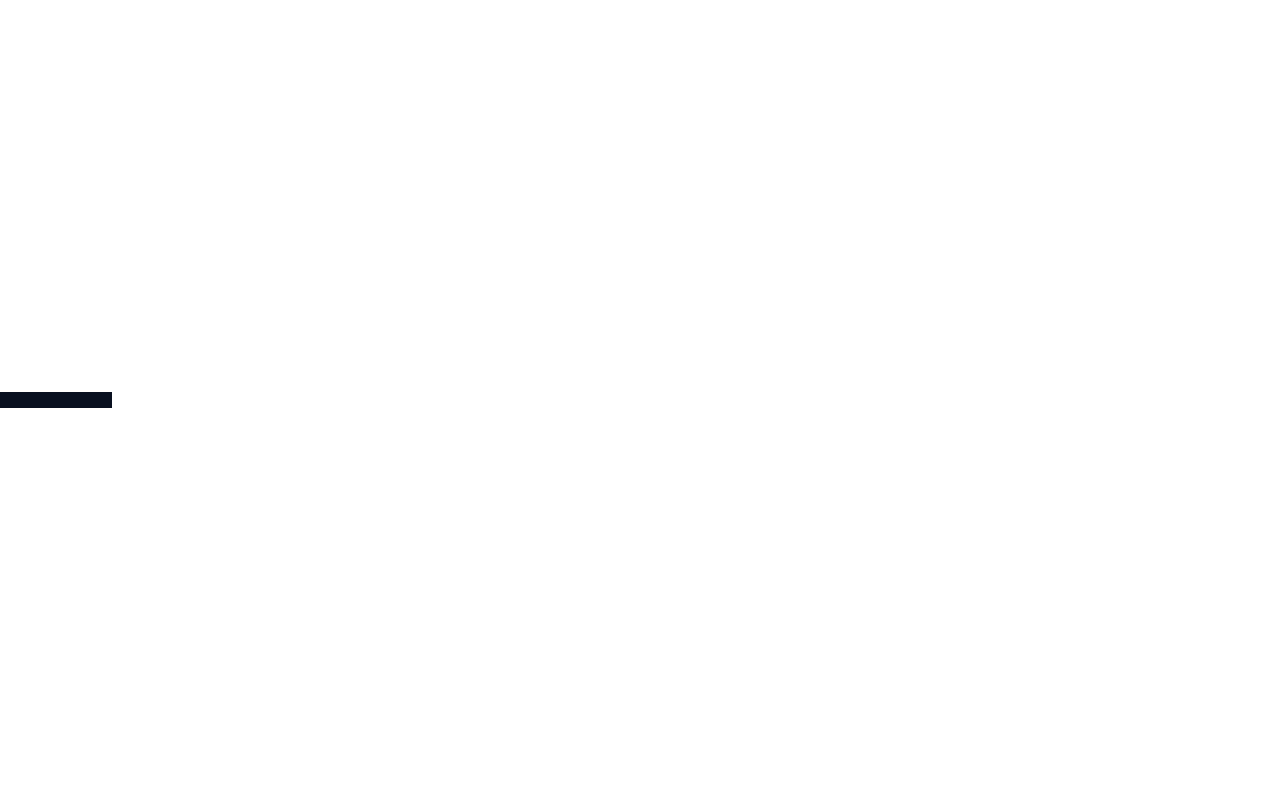
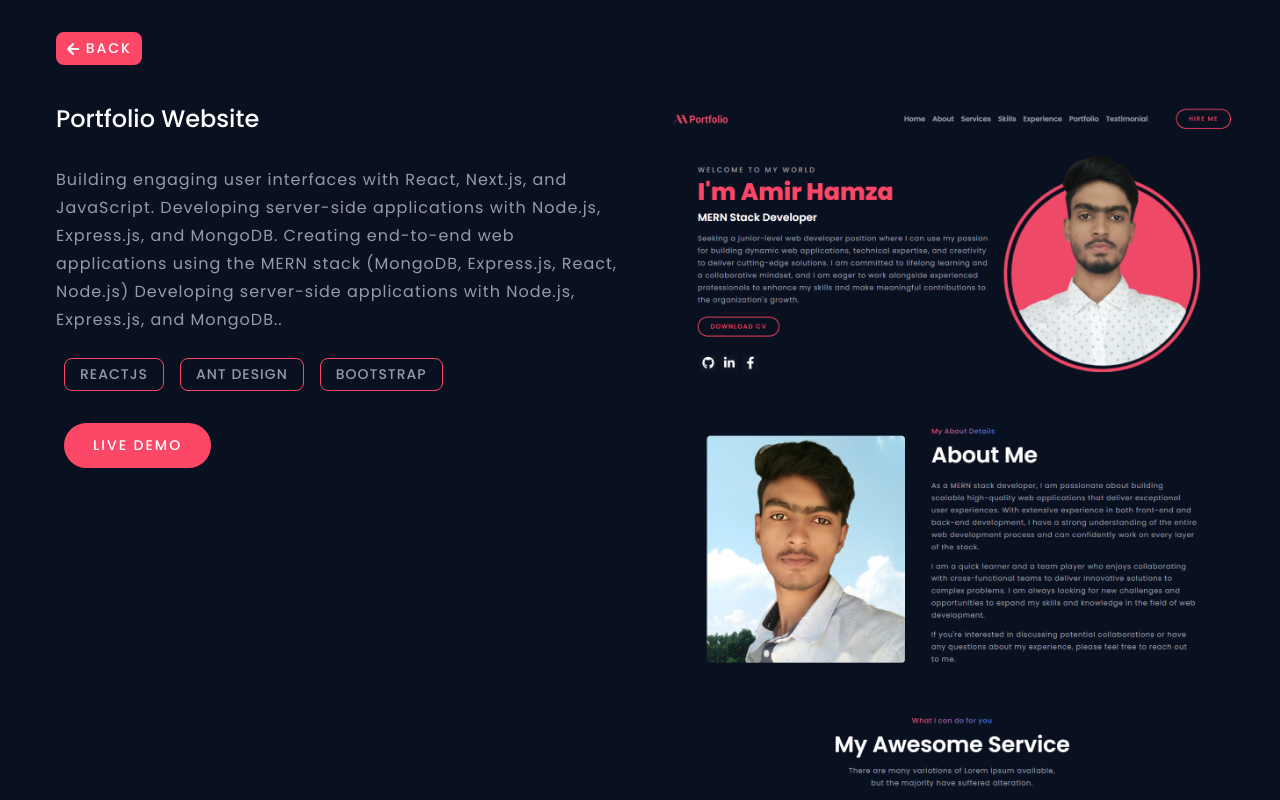
Before and after one commit to amirhamja4bd/portfolio-frontend, a React (Vite) app: page /project/1 in a window 1280 px wide. Before the commit this address had no page. Shown: the top 800 px of the page. Built offline with nearby package versions, Linux system fonts and the light colour scheme.

Commit message:
project details

```diff
--- a/package.json
+++ b/package.json
@@ -11,6 +11,7 @@
   },
   "dependencies": {
     "@popperjs/core": "^2.11.8",
+    "antd": "^5.6.1",
     "next": "^13.4.4",
     "react": "^18.2.0",
     "react-dom": "^18.2.0"
--- a/src/App.css
+++ b/src/App.css
@@ -85,6 +85,21 @@ input[type=number]::-webkit-outer-spin-button{
 section{
     padding: 50px;
 }
+.tag-btn{
+    display: inline-block;
+    border-radius: 8px;
+    transition: all .4s ease-in-out;
+    padding: 5px 15px;
+    background-color: transparent;
+    border: 1px solid var(--primary-color);
+    color: var(--gray-color);
+    font-weight: 500;
+    font-size: 14px;
+    text-transform: uppercase;
+    letter-spacing: 1px;
+    text-decoration: none;
+    cursor: pointer;
+}
 .main-btn{
     display: inline-block;
     border-radius: 50px;
@@ -103,6 +118,25 @@ section{
     background-color: var(--primary-color);
     border-color: var(--primary-color);
     color: var(--text-white);
+}
+.main-btn-fill{
+    display: inline-block;
+    border-radius: 50px;
+    transition: all .4s ease-in-out;
+    padding: 10px 27px;
+    background-color: var(--primary-color);
+    border: 2px solid var(--primary-color);
+    color: var(--text-white);
+    font-weight: 500;
+    font-size: 14px;
+    text-transform: uppercase;
+    letter-spacing: 2px;
+    text-decoration: none;
+}
+.main-btn-fill:hover{
+    background-color: transparent;
+    border-color: var(--primary-color);
+    color: var(--primary-color);
 }
 .secondary-button{
     display: inline-block;
--- a/src/App.jsx
+++ b/src/App.jsx
@@ -24,7 +24,7 @@ function App() {
             <Toaster position='top-right'/>
             <Routes>
               <Route path='/' element={ <Home/>} />
-              <Route path='/portfolio/details' element={ <Details/>} />
+              <Route path='/project/:id' element={ <Details/>} />
             </Routes>
           </BrowserRouter>
         </div>
--- a/src/components/Portfolio/Details.jsx
+++ b/src/components/Portfolio/Details.jsx
@@ -1,16 +1,114 @@
 import React from 'react';
-import { useNavigate } from 'react-router-dom';
+import portfolio from "../../assets/portfolio/Portfolio.png";
+import Ostad from "../../assets/portfolio/Ostad.png";
+import Lead from "../../assets/portfolio/LeadEdocare.png";
+import Zayan from "../../assets/portfolio/Zayan-Shop.png";
+import { useNavigate, useParams } from 'react-router-dom';
+import { Image } from 'antd';
+import { useState } from 'react';
+import { FaArrowLeft } from 'react-icons/fa';
 
 const Details = () => {
     const navigate = useNavigate();
+    const [visible, setVisible] = useState(false);
 
     const handleClick = () => {
         navigate(-1);
       };
 
+      const { id } = useParams();
+
+      const PValue = [
+        {
+            _id: 1,
+            thumbnail: portfolio,
+            images: [portfolio, portfolio],
+            title:  "Portfolio Website",
+            description:  "Building engaging user interfaces with React, Next.js, and JavaScript. Developing server-side applications with Node.js, Express.js, and MongoDB. Creating end-to-end web applications using the MERN stack (MongoDB, Express.js, React, Node.js) Developing server-side applications with Node.js, Express.js, and MongoDB..",
+            technology: 'React, Next, MongoDb, Express Nodejs',
+            tags: [ 'Reactjs', 'Ant Design' , ' Bootstrap',] ,
+            liveLink: '#'
+        },
+        {
+            _id: 2,
+            thumbnail: Ostad,
+            images: [Ostad, Ostad],
+            title:  "Online Learning Management System",
+            description: "Building engaging user interfaces with React, Next.js, and JavaScript. Developing server-side applications with Node.js, Express.js, and MongoDB. Creating end-to-end web applications using the MERN stack (MongoDB, Express.js, React, Node.js) Developing server-side applications with Node.js, Express.js, and MongoDB.",
+            technology: 'React, Next, MongoDb, Express Nodejs',
+            tags: [ 'Reactjs' , 'Nextjs' , 'MongoDB' , 'Mongoose' , 'Express' , 'Tailwind css' , 'Ant Design' ,] ,
+            liveLink: '#'
+        },
+        {
+            _id: 3,
+            thumbnail: Lead,
+            images: [Lead, Lead],
+            title:  "LMS for Children",
+            description:  "Building engaging user interfaces with React, Next.js, and JavaScript. Developing server-side applications with Node.js, Express.js, and MongoDB. Creating end-to-end web applications using the MERN stack (MongoDB, Express.js, React, Node.js) Developing server-side applications with Node.js, Express.js, and MongoDB.",
+            technology: 'React, Next, MongoDb, Express Nodejs',
+            tags: [ 'Reactjs' , 'Nextjs' , 'MongoDB' , 'Mongoose' , 'Express' , 'Tailwind css' , 'Ant Design' ,] ,
+            liveLink: '#'
+        },
+        {
+            _id: 4,
+            thumbnail: Zayan,
+            images: [Zayan, Zayan],
+            title:  "Ecommerce Website",
+            description: "Building engaging user interfaces with React, Next.js, and JavaScript. Developing server-side applications with Node.js, Express.js, and MongoDB. Creating end-to-end web applications using the MERN stack (MongoDB, Express.js, React, Node.js) Developing server-side applications with Node.js, Express.js, and MongoDB.",
+            technology: 'React, Next, MongoDb, Express Nodejs',
+            tags: [ 'Reactjs' , 'MongoDB' , 'Mongoose' , 'Express' , ' Bootstrap' , 'Ant Design' ,] ,
+            liveLink: '#'
+        },
+    ]
+
+    const project = PValue.find((p) => p._id === parseInt(id));
+
     return (
-        <div className='py-5'>
-            <button className='secondary-button p-0 py-1 px-2' onClick={handleClick}>Go Back</button>
+        <div className=''>
+            {project && (
+                <>
+            <button className='secondary-button p-0 py-1 px-2 my-4' onClick={handleClick}> <FaArrowLeft/> Back</button>
+            <div className="row mt-3">
+                <div className="col-md-6">
+                    <div className="">
+                    <h4 className='pb-4'>{project.title}</h4>
+                    <p>{project.description}</p>
+                    {project?.tags?.map((tag, i)=> (
+                        <a  className='tag-btn my-2 mx-2'>{tag}</a>
+                    ))}
+                    </div>
+                    <a href="" className='main-btn-fill ms-2 mt-4 '>Live Demo</a>
+                </div>
+                <div className="col-md-6">
+                    <Image
+                        preview={{
+                        visible: false,
+                        }}
+                        width={600}
+                        src={project.thumbnail}
+                        onClick={() => setVisible(true)}
+                    />
+                    <div
+                        style={{
+                        display: 'none',
+                        }}
+                    >
+                        <Image.PreviewGroup
+                        preview={{
+                            visible,
+                            onVisibleChange: (vis) => setVisible(vis),
+                        }}
+                        style={{ width: '1000px', height: '500px' }}
+                        >
+                        {project?.images?.map((img, i)=> (
+                            <Image  key={i} src={img} />
+                        ))}
+                        </Image.PreviewGroup>
+                    </div>
+                </div>
+            </div>
+            </>
+            )}
         </div>
     );
 };
--- a/src/components/Portfolio/Portfolio.jsx
+++ b/src/components/Portfolio/Portfolio.jsx
@@ -15,26 +15,39 @@ const Portfolio = () => {
   const theme = useContext(themeContext);
   const darkMode = theme.state.darkMode;
 
+
   const PValue = [
     {
+        _id: 1,
         image: portfolio,
         title:  "Frontend",
         description:  "Building engaging user interfaces with React, Next.js, and JavaScript.",
+        technology: 'React, Next, MongoDb, Express Nodejs',
+        liveLink: '#'
     },
     {
+        _id: 2,
         image: Ostad,
         title:  "Backend",
         description: "Developing server-side applications with Node.js, Express.js, and MongoDB.",
+        technology: 'React, Next, MongoDb, Express Nodejs',
+        liveLink: '#'
     },
     {
+        _id: 3,
         image: Lead,
         title:  "MERN Full Stack",
         description:  "Creating end-to-end web applications using the MERN stack (MongoDB, Express.js, React, Node.js).",
+        technology: 'React, Next, MongoDb, Express Nodejs',
+        liveLink: '#'
     },
     {
+        _id: 4,
         image: Zayan,
         title:  "Backend",
         description: "Developing server-side applications with Node.js, Express.js, and MongoDB.",
+        technology: 'React, Next, MongoDb, Express Nodejs',
+        liveLink: '#'
     },
 ]
 
@@ -52,8 +65,8 @@ const Portfolio = () => {
         <div className="row">
         {PValue?.map((p, i)=>(
           <div key={i} className="col-lg-3 col-md-6 mb-4">
-            <div className="card p-0"  onClick={() => navigate('/portfolio/details')}>
-            <span style={{ backgroundImage: `url(${p.image})` }}></span>
+            <div className="card p-0"  onClick={() => navigate(`/project/${p?._id}`)}>
+              <span style={{ backgroundImage: `url(${p.image})` }}></span>
             </div>
           </div>
         ))}
```
Also changed, not shown: 2 other files (tests, documents, lock files or other folders).
